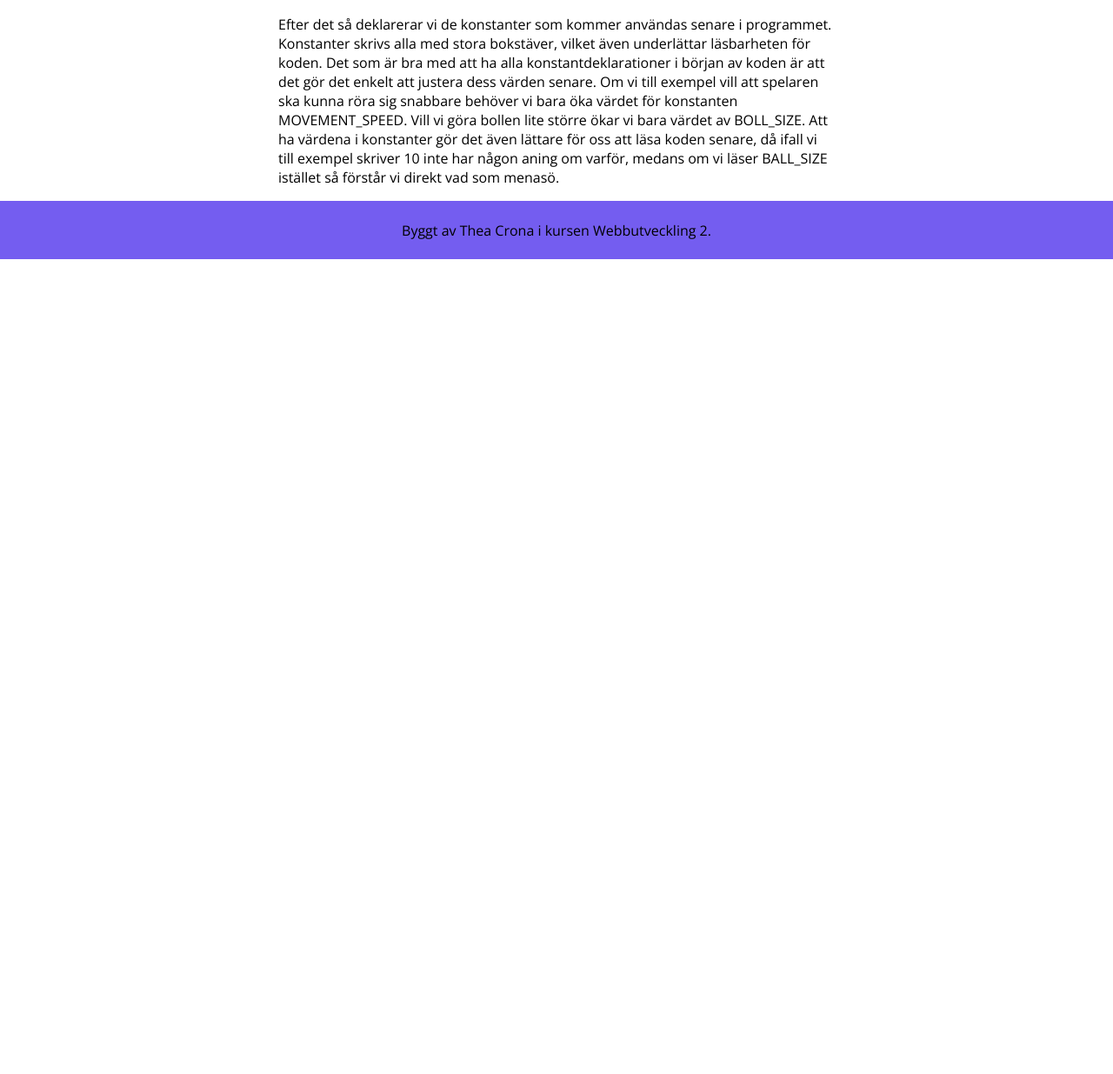
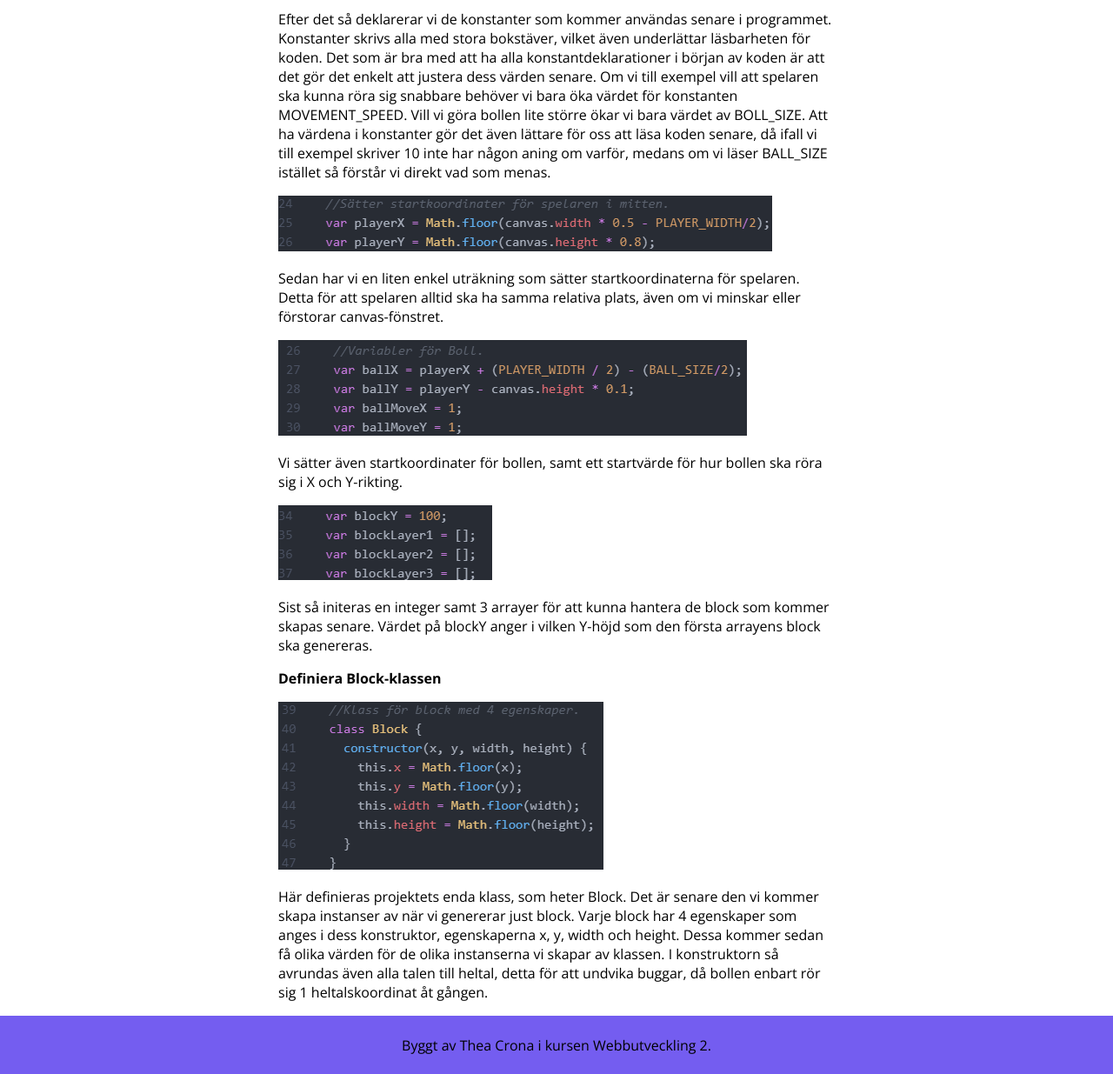
Before and after one commit to G4m3rGrl/Webbutveckling2, a plain HTML site: page projektet/pages/om-utvecklingen.html in a window 1280 px wide. Shown: the part 909-2144 px from the top of the page at 87% size. Before the commit the page ends 1207 px from the top, so only its background shows below. Drawn offline with nearby package versions, Linux system fonts and the light colour scheme; files whose address does not match are found by name.

Commit message:
Fortsatt på om-spelet.html

```diff
--- a/projektet/canvas.js
+++ b/projektet/canvas.js
@@ -2,7 +2,6 @@ function main() {
   //Canvas-Konstanter
   const canvas = document.getElementById("breakout");
   const ctx = canvas.getContext("2d");
-
   //Konstanter för spelelement
   //Spelaren
   const PLAYER_COLOR = "#000";
@@ -25,26 +24,27 @@ function main() {
   var playerX = Math.floor(canvas.width * 0.5 - PLAYER_WIDTH/2);
   var playerY = Math.floor(canvas.height * 0.8);
 
-  //Klass för block med 4 egenskaper.
-  class Block {
-    constructor(x, y, width, height) {
-      this.x = Math.floor(x);
-      this.y = Math.floor(y);
-      this.width = width;
-      this.height = height;
-    }
-  }
+  //Variabler för Boll.
+  var ballX = playerX + (PLAYER_WIDTH / 2) - (BALL_SIZE/2);
+  var ballY = playerY - canvas.height * 0.1;
+  var ballMoveX = 1;
+  var ballMoveY = 1;
+
   //Variabel för block samt 3 arrayer där block läggs efter de skapats.
   var blockY = 100;
   var blockLayer1 = [];
   var blockLayer2 = [];
   var blockLayer3 = [];
 
-  //Variabler för Boll.
-  var ballX = playerX + (PLAYER_WIDTH / 2) - (BALL_SIZE/2);
-  var ballY = playerY - canvas.height * 0.1;
-  var ballMoveX = 1;
-  var ballMoveY = 1;
+  //Klass för block med 4 egenskaper.
+  class Block {
+    constructor(x, y, width, height) {
+      this.x = Math.floor(x);
+      this.y = Math.floor(y);
+      this.width = Math.floor(width);
+      this.height = Math.floor(height);
+    }
+  }
 
   //En funktion som ritar alla block och skapar instanser av block-klassen
   //som sedan läggs till i arrayerna.
--- a/projektet/pages/om-utvecklingen.html
+++ b/projektet/pages/om-utvecklingen.html
@@ -26,7 +26,7 @@
       respektive ctx, vilket är standardnamn för dessa konstanter. De kommer
       sedan användas för att rita ut grafiken i canvas-fönstret.</p>
 
-      <h3>Deklarera konstanter</h3>
+      <h3>Deklarera konstanter och variabler</h3>
       <img src="../images/kod2.png" alt='
         //Spelaren
         const PLAYER_COLOR = "#000";
@@ -56,7 +56,47 @@
       BOLL_SIZE. Att ha värdena i konstanter gör det även lättare för oss att
       läsa koden senare, då ifall vi till exempel skriver 10 inte har någon
       aning om varför, medans om vi läser BALL_SIZE istället så förstår vi
-      direkt vad som menasö.</p>
+      direkt vad som menas.</p>
+      <img src="../images/kod3.png"
+        alt="var playerX = Math.floor(canvas.width * 0.5 - PLAYER_WIDTH/2);
+        var playerY = Math.floor(canvas.height * 0.8);">
+      <p>Sedan har vi en liten enkel uträkning som sätter startkoordinaterna för
+      spelaren. Detta för att spelaren alltid ska ha samma relativa plats,
+      även om vi minskar eller förstorar canvas-fönstret.</p>
+      <img src="../images/kod4.png"
+        alt="//Variabler för Boll.
+             var ballX = playerX + (PLAYER_WIDTH / 2) - (BALL_SIZE/2);
+             var ballY = playerY - canvas.height * 0.1;
+             var ballMoveX = 1;
+             var ballMoveY = 1;">
+      <p>Vi sätter även startkoordinater för bollen, samt ett startvärde för hur
+      bollen ska röra sig i X och Y-rikting.</p>
+      <img src="../images/kod5.png"
+      alt="var blockY = 100;
+           var blockLayer1 = [];
+           var blockLayer2 = [];
+           var blockLayer3 = [];">
+      <p>Sist så initeras en integer samt 3 arrayer för att kunna hantera de
+      block som kommer skapas senare. Värdet på blockY anger i vilken Y-höjd som
+      den första arrayens block ska genereras.</p>
+      <h3>Definiera Block-klassen</h3>
+      <img src="../images/kod6.png"
+      alt="//Klass för block med 4 egenskaper.
+           class Block {
+             constructor(x, y, width, height) {
+               this.x = Math.floor(x);
+               this.y = Math.floor(y);
+               this.width = Math.floor(width);
+               this.height = Math.floor(height);
+             }
+           }">
+      <p>Här definieras projektets enda klass, som heter Block. Det är senare
+      den vi kommer skapa instanser av när vi genererar just block. Varje block
+      har 4 egenskaper som anges i dess konstruktor, egenskaperna x, y, width
+      och height. Dessa kommer sedan få olika värden för de olika instanserna vi
+      skapar av klassen. I konstruktorn så avrundas även alla talen till heltal,
+      detta för att undvika buggar, då bollen enbart rör sig 1 heltalskoordinat
+      åt gången.</p>
     </article>
     <footer>
       <p>Byggt av Thea Crona i kursen Webbutveckling 2.</p>
```
Also changed, not shown: projektet/images/kod2.png, projektet/images/kod3.png (added), projektet/images/kod4.png (added), projektet/images/kod5.png (added), projektet/images/kod6.png (added).
